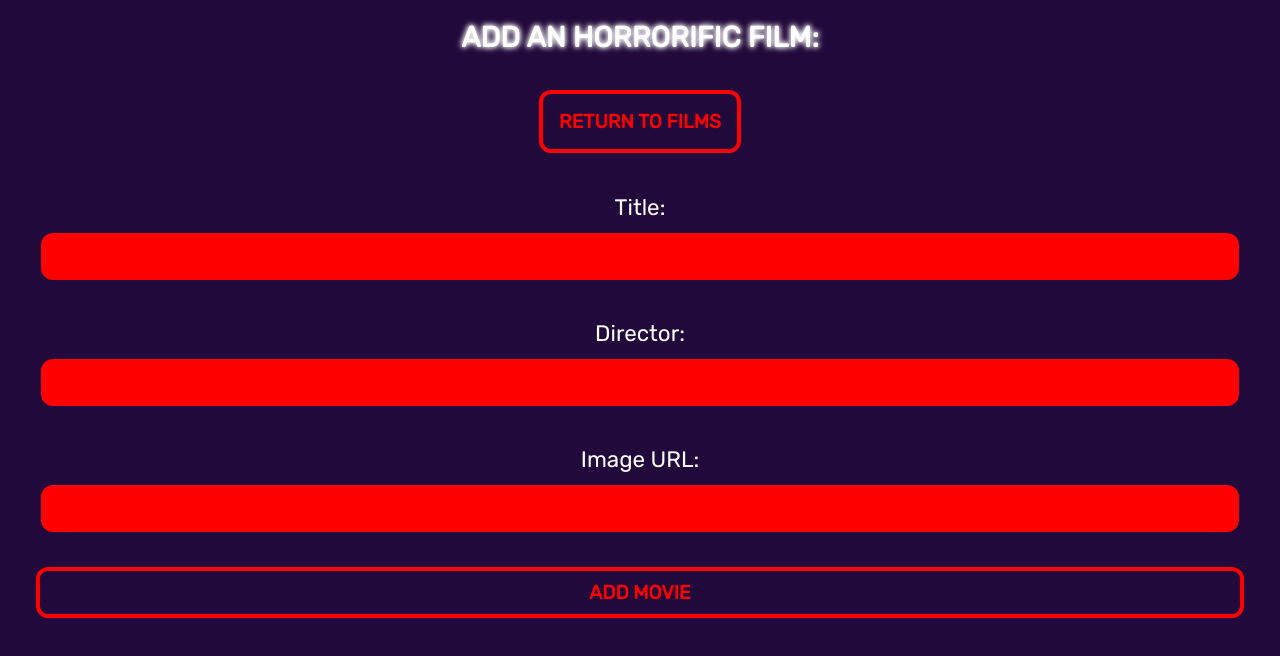
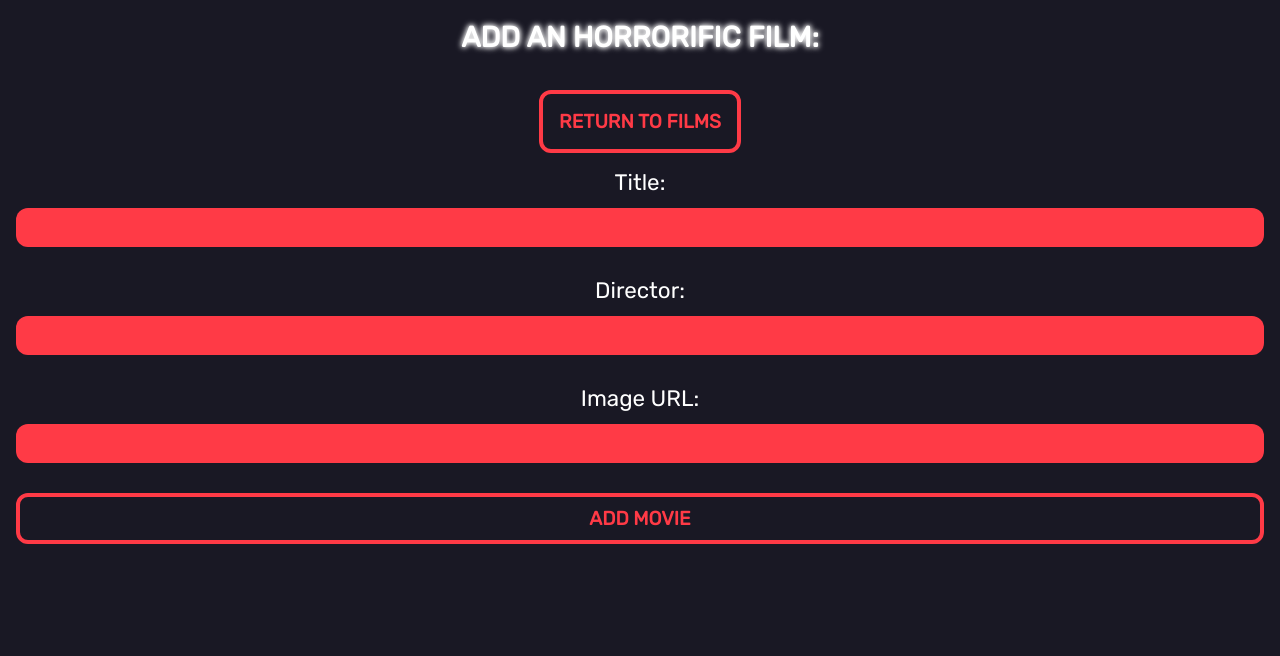
Before and after one commit to Horosh97/202309-w9ch1-Daniel-Andreu, a React (Vite) app: page /new in a window 1280 px wide. Shown: the top 656 px of the page. Built offline with nearby package versions, Linux system fonts and the light colour scheme; no server answers.

Commit message:
Add styles to form and list

```diff
--- a/src/components/MovieForm/MovieFormStyled.ts
+++ b/src/components/MovieForm/MovieFormStyled.ts
@@ -4,15 +4,14 @@ const MovieFormStyled = styled.form`
   display: flex;
   flex-direction: column;
   gap: 30px;
-  padding: 20px;
 
   .movie-form {
     &__block {
       display: flex;
       flex-direction: column;
       justify-content: center;
+      align-items: center;
       text-align: center;
-      padding: 5px;
     }
 
     &__label {
@@ -22,9 +21,11 @@ const MovieFormStyled = styled.form`
     }
 
     &__input {
-      padding: 10px 0;
+      width: 100%;
+      padding-top: 10px;
+      padding-bottom: 10px;
       color: ${({ theme }) => theme.colors.mainColor};
-      font-size: 1.4rem;
+      font-size: 1rem;
       background-color: ${({ theme }) => theme.colors.secondaryColor};
       border-radius: ${({ theme }) => theme.borderRadius};
     }
--- a/src/components/MoviesList/MoviesListStyled.ts
+++ b/src/components/MoviesList/MoviesListStyled.ts
@@ -2,7 +2,8 @@ import styled from "styled-components";
 
 const MoviesListStyled = styled.ul`
   display: flex;
-  flex-direction: column;
+  justify-content: center;
+  align-content: center;
   flex-wrap: wrap;
   gap: 40px;
 `;
--- a/src/styles/mainTheme.ts
+++ b/src/styles/mainTheme.ts
@@ -8,8 +8,8 @@ const mainTheme: DefaultTheme = {
   },
   colors: {
     mainColor: "#fff",
-    secondaryColor: "#f00",
-    backgroundColor: "#22093b",
+    secondaryColor: "#FF3A46",
+    backgroundColor: "#191824",
   },
 };
 
```
